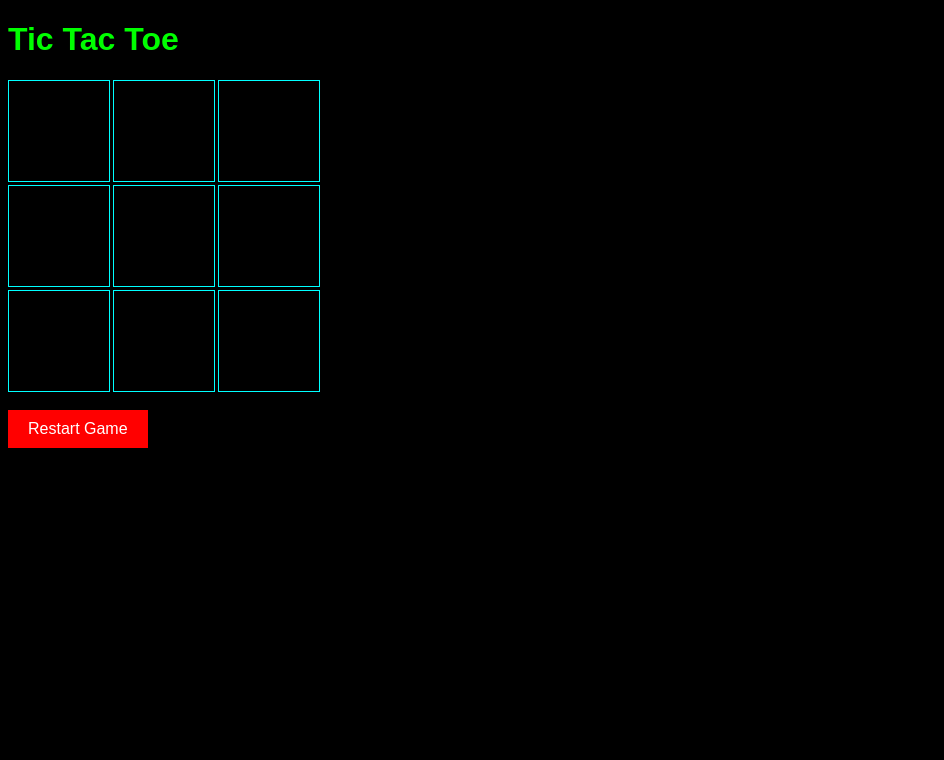
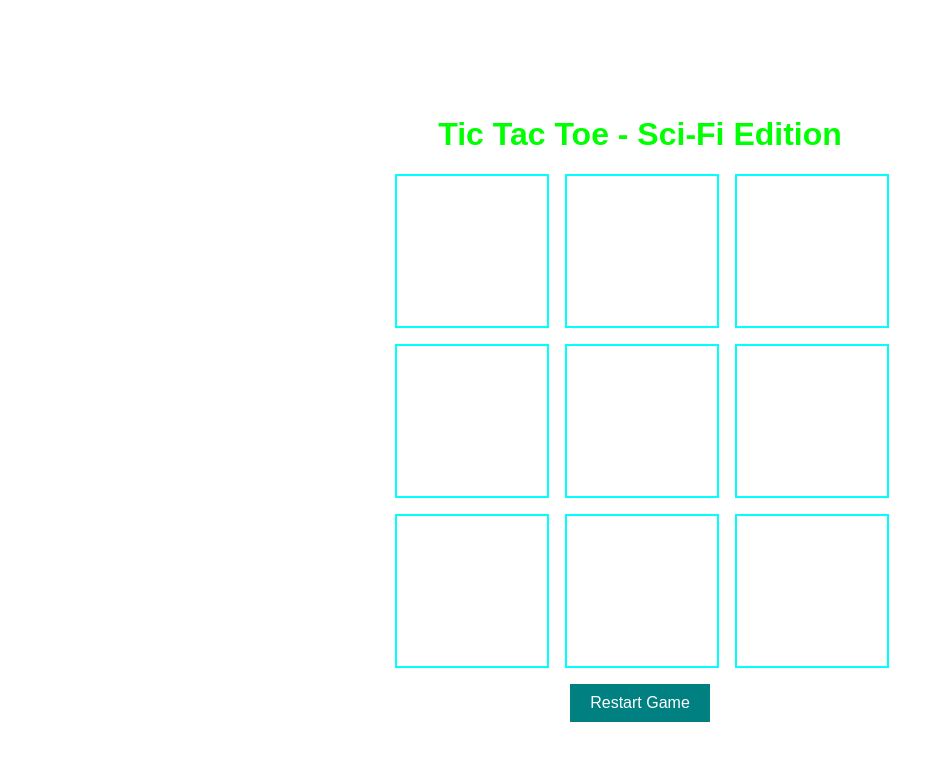
Before and after one commit to kudomah0/eldez-TTT-TEA, a website: page Tic-Tac-toe/index.html in a window 1280 px wide. Shown: the whole page, without its empty margins (0-944 px from the left). Drawn offline with Linux system fonts and the light colour scheme.

Commit message:
update html css

```diff
--- a/Tic-Tac-toe/index.html
+++ b/Tic-Tac-toe/index.html
@@ -3,19 +3,18 @@
 <head>
     <meta charset="UTF-8">
     <meta name="viewport" content="width=device-width, initial-scale=1.0">
-    <title>Tic Tac Toe</title>
+    <title>Tic Tac Toe - Sci-Fi Edition</title>
     <link rel="stylesheet" href="style.css">
 </head>
 <body>
-    <h1>Tic Tac Toe</h1>
-    <div id="board">
-        <!-- Kotak-kotak untuk papan permainan -->
+    <div class="container">
+        <h1>Tic Tac Toe - Sci-Fi Edition</h1>
+        <div id="board" class="board">
+            <!-- Cell elements will be dynamically generated here -->
+        </div>
+        <button class="restart-button" onclick="resetGame()">Restart Game</button>
     </div>
-    <div class="win-message" style="display: none;"></div>
-    <div class="draw-message" style="display: none;">Permainan Seri!</div>
 
     <script src="script.js"></script>
-    <button class="restart-button" onclick="resetGame()">Restart Game</button>
-
 </body>
 </html>
--- a/Tic-Tac-toe/style.css
+++ b/Tic-Tac-toe/style.css
@@ -1,29 +1,47 @@
 body {
-    background-color: #000;
+    background-color: #000 url('background.jpg') no-repeat center center fixed;
+    background-size: cover;
     color: #fff;
     font-family: 'Arial', sans-serif;
+    display: flex;
+    justify-content: center;
+    align-items: center;
+    height: 100vh;
 }
 
 .container {
-    max-width: 800px;
-    margin: 0 auto;
-    padding: 20px;
+    text-align: center;
 }
 
-h1, h2, h3 {
+h1 {
     color: #00ff00; /* green */
 }
 
-a {
-    color: #00ffff; /* cyan */
-    text-decoration: none;
+.board {
+    display: grid;
+    grid-template-columns: repeat(3, 150px); /* Lebih besar dari sebelumnya */
+    grid-template-rows: repeat(3, 150px); /* Lebih besar dari sebelumnya */
+    gap: 20px; /* Lebih besar dari sebelumnya */
+    margin: 20px auto;
 }
 
-a:hover {
-    color: #ff00ff; /* magenta */
+.cell {
+    width: 150px; /* Lebih besar dari sebelumnya */
+    height: 150px; /* Lebih besar dari sebelumnya */
+    border: 2px solid #00ffff; /* cyan */
+    display: flex;
+    justify-content: center;
+    align-items: center;
+    font-size: 3em;
+    cursor: pointer;
+    transition: background-color 0.3s ease;
 }
 
-button {
+.cell:hover {
+    background-color: rgba(0, 255, 255, 0.1); /* semi-transparent cyan */
+}
+
+.restart-button {
     background-color: #008080; /* teal */
     color: #fff;
     border: none;
@@ -33,82 +51,6 @@ button {
     transition: background-color 0.3s ease;
 }
 
-button:hover {
+.restart-button:hover {
     background-color: #00bfbf; /* darker teal */
 }
-
-.card {
-    background-color: rgba(0, 0, 0, 0.8); /* semi-transparent black */
-    padding: 20px;
-    margin-bottom: 20px;
-    border-radius: 10px;
-    box-shadow: 0 0 10px rgba(0, 255, 255, 0.5); /* cyan glow */
-}
-
-.card h2 {
-    color: #00ffff; /* cyan */
-}
-
-.card p {
-    color: #cccccc; /* light gray */
-}
-
-input[type="text"], input[type="email"], textarea {
-    background-color: rgba(255, 255, 255, 0.1); /* semi-transparent white */
-    color: #fff;
-    border: 1px solid #00ffff; /* cyan */
-    padding: 10px;
-    margin-bottom: 10px;
-}
-
-input[type="submit"] {
-    background-color: #008080; /* teal */
-    color: #fff;
-    border: none;
-    padding: 10px 20px;
-    font-size: 1em;
-    cursor: pointer;
-    transition: background-color 0.3s ease;
-}
-
-input[type="submit"]:hover {
-    background-color: #00bfbf; /* darker teal */
-}
-
-#board {
-    display: grid;
-    grid-template-columns: repeat(3, 100px);
-    grid-template-rows: repeat(3, 100px);
-    gap: 5px;
-}
-
-.cell {
-    width: 100px;
-    height: 100px;
-    border: 1px solid #00ffff; /* cyan */
-    display: flex;
-    justify-content: center;
-    align-items: center;
-    font-size: 2em;
-    cursor: pointer;
-    transition: background-color 0.3s ease;
-}
-
-.cell:hover {
-    background-color: rgba(0, 255, 255, 0.1); /* semi-transparent cyan */
-}
-.restart-button {
-    background-color: #ff0000; /* red */
-    color: #fff;
-    border: none;
-    padding: 10px 20px;
-    font-size: 1em;
-    cursor: pointer;
-    transition: background-color 0.3s ease;
-    margin-top: 20px;
-    display: inline-block;
-}
-
-.restart-button:hover {
-    background-color: #ff6666; /* darker red */
-}
```
